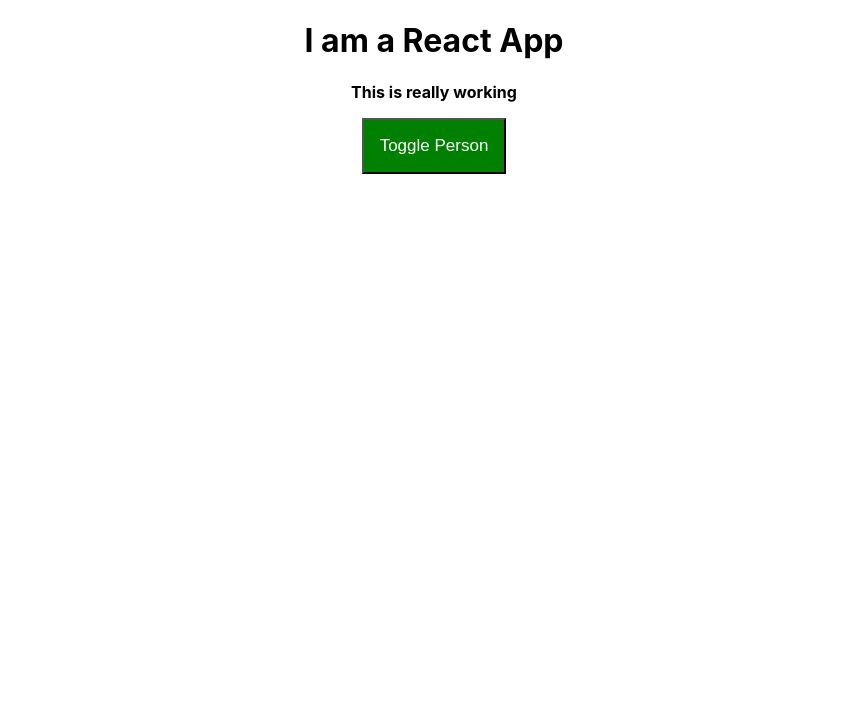
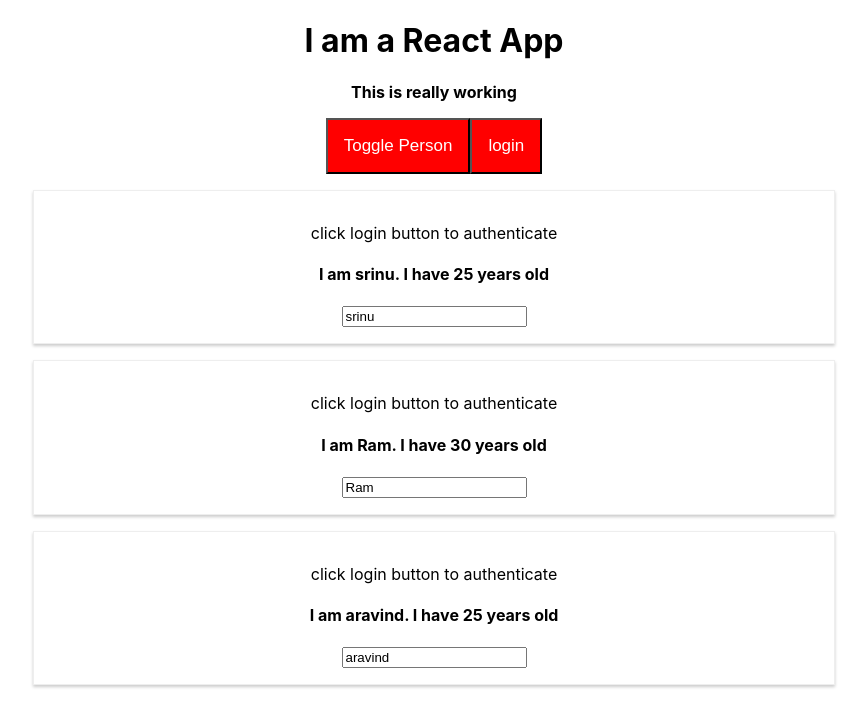
Before and after one commit to santu491/React-Udemy, a React (Create React App) app: page / in a window 1280 px wide. Shown: the top 726 px of the page, without its empty margins (206-1073 px from the left). Built offline with nearby package versions, Linux system fonts and the light colour scheme.

Commit message:
Implemented below concepts (30/03/2020) 1.HOC 2.propTypes 3.React.createRef() 4.React.createContext()

```diff
--- a/package.json
+++ b/package.json
@@ -6,6 +6,7 @@
     "@testing-library/jest-dom": "^4.2.4",
     "@testing-library/react": "^9.3.2",
     "@testing-library/user-event": "^7.1.2",
+    "prop-types": "^15.7.2",
     "radium": "^0.26.0",
     "react": "^16.13.1",
     "react-dom": "^16.13.1",
--- a/src/components/Cockpit/Cockpit.js
+++ b/src/components/Cockpit/Cockpit.js
@@ -1,14 +1,20 @@
-import React, { useEffect } from 'react'
+import React, { useEffect,useRef } from 'react'
 import classes from './Cockpit.css'
+import Authinticate from '../../context/auth-context'
 
 const Cockpit = (props) => {
-
+ const buttonToggleRef=useRef()
     useEffect(() => {
         console.log("cockpit useeffect called")
         setTimeout(() => {
            // alert("hii")
         }, 1000)
     },[props.person])
+
+useEffect(()=>{
+    buttonToggleRef.current.click()
+},[])
+
     const style = {
         backgroundColor: "green",
         color: "white",
@@ -41,7 +47,14 @@
         <div>
             <h1>I am a React App</h1>
             <p className={assignedClasses.join(" ")}> This is really working</p>
-            <button style={style} onClick={props.togglePesonDetails}>Toggle Person</button>
+            <button ref={buttonToggleRef} style={style} onClick={props.togglePesonDetails}>Toggle Person</button>
+          <Authinticate.Consumer>
+           {
+           (context)=>
+           <button  style={style} onClick={context.loginauthenticated}>login</button>
+
+           }
+            </Authinticate.Consumer>
         </div>
     )
 }
--- a/src/components/Persons/Person/Person.js
+++ b/src/components/Persons/Person/Person.js
@@ -26,6 +26,8 @@
 import React from 'react'
 import './Person.css'
 import styled from 'styled-components'
+import PropTypes from 'prop-types'
+import Authinticate from '../../../context/auth-context'
 
 const StyleDiv = styled.div`
 width:60%;
@@ -53,6 +55,9 @@
     return (
         // <div className="Person" style={style}>
         <StyleDiv>
+            <Authinticate.Consumer>
+            {(context)=>context.isAuthenticated?<p>user is authenticated..!!</p>:<p>click login button to authenticate</p>}
+            </Authinticate.Consumer>
             <h4 onClick={() => props.deletePersonDetail(props.selectedindex)}>I am {props.name}. I have {props.age} years old</h4>
             <p>{props.children}</p>
             <input type="text" onChange={(e) => props.nameChangHandler && props.nameChangHandler(e)} value={props.name} />
@@ -61,4 +66,11 @@
     )
 }
 
+Person.propTypes={
+    deletePersonDetail:PropTypes.func,
+    name:PropTypes.string,
+    nameChangHandler:PropTypes.func,
+    age:PropTypes.number
+}
+
 export default Person
--- a/src/components/Persons/Persons.js
+++ b/src/components/Persons/Persons.js
@@ -1,6 +1,7 @@
 import React, {Component} from 'react'
 import Errorboundary from '../../ErrorBoundary/ErrorBoundary'
 import Person from './Person/Person'
+
 
  const Persons=(props)=>props.person.map((person, index) => {
     return (
@@ -10,6 +11,7 @@
         deletePersonDetail={(index) => props.deletePersonDetail(index)}
         nameChangHandler={(e) => props.nameChangHandler(e, person.id)}
         key={person.id}
+        // isAuthenticated={props.isAuthenticated}
       />
       </Errorboundary>
     )
--- a/src/containers/App.js
+++ b/src/containers/App.js
@@ -318,6 +318,8 @@
 import Errorboundary from '../ErrorBoundary/ErrorBoundary'
 import Persons from '../components/Persons/Persons'
 import Cockpit from '../components/Cockpit/Cockpit'
+import withClass from '../hoc/withClass'
+import AuthContext from './../context/auth-context'
 
 const StyledButton = styled.button`
 background-color:${props => props.alt ? 'red' : "green"},
@@ -340,7 +342,9 @@
         { id: 1, name: "Ram", age: 30 },
         { id: 2, name: "aravind", age: 25 }
       ],
-      isPersonDetailsEnabled: false
+      isPersonDetailsEnabled: false,
+      count: 0,
+      isAuthenticated: false
     }
 
   }
@@ -367,10 +371,22 @@
   deletePersonDetail = (selectedndex) => {
     let persons = this.state.person
     persons.splice(selectedndex, 1)
-    this.setState({
-      person: persons
+    // this.setState({
+    //   person: persons
+    // })
+
+    // If setState ids depends on prevoius state then we have to use like thi
+    this.setState((prevState, props) => {
+      return {
+        person: persons,
+        count: prevState.count + 1
+      }
+
     })
+  }
 
+  loginauthenticated = () => {
+    this.setState({ isAuthenticated: true })
   }
 
   render() {
@@ -380,15 +396,23 @@
         person={this.state.person}
         deletePersonDetail={(index) => this.deletePersonDetail(index)}
         nameChangHandler={(e, id) => this.nameChangHandler(e, id)}
+        isAuthenticated={this.state.isAuthenticated}
       />
     }
     return (
 
       <div className="App">
+        <AuthContext.Provider value={{
+          loginauthenticated:this.loginauthenticated,
+          isAuthenticated:this.state.isAuthenticated
+        }}>
         <Cockpit togglePesonDetails={this.togglePesonDetails}
-        person={this.state.person}
-        isPersonDetailsEnabled={this.state.isPersonDetailsEnabled}
+          person={this.state.person}
+          isPersonDetailsEnabled={this.state.isPersonDetailsEnabled}
+          //loginauthenticated={this.loginauthenticated}
         />
+        {personData}
+        </AuthContext.Provider>
         {/* <StyledButton alt={this.state.isPersonDetailsEnabled} onClick={this.togglePesonDetails}>Toggle Person</StyledButton> */}
         {/* {
           this.state.isPersonDetailsEnabled ?
@@ -400,11 +424,11 @@
             :
             null
         } */}
-        {personData}
+
       </div>
 
     );
   }
 }
 
-export default App;
+export default withClass(App);
--- /dev/null
+++ b/src/context/auth-context.js
@@ -0,0 +1,8 @@
+import React from 'react'
+
+const authContext=React.createContext({
+    loginauthenticated:()=>{},
+    isAuthenticated:false
+})
+
+export default authContext
--- /dev/null
+++ b/src/hoc/withClass.js
@@ -0,0 +1,12 @@
+import React from 'react'
+
+const withClass=(WrappedComponent)=>{
+    return props=>(
+        <div>
+            <WrappedComponent {...props}/>
+        </div>
+    )
+
+};
+
+export default withClass
```
